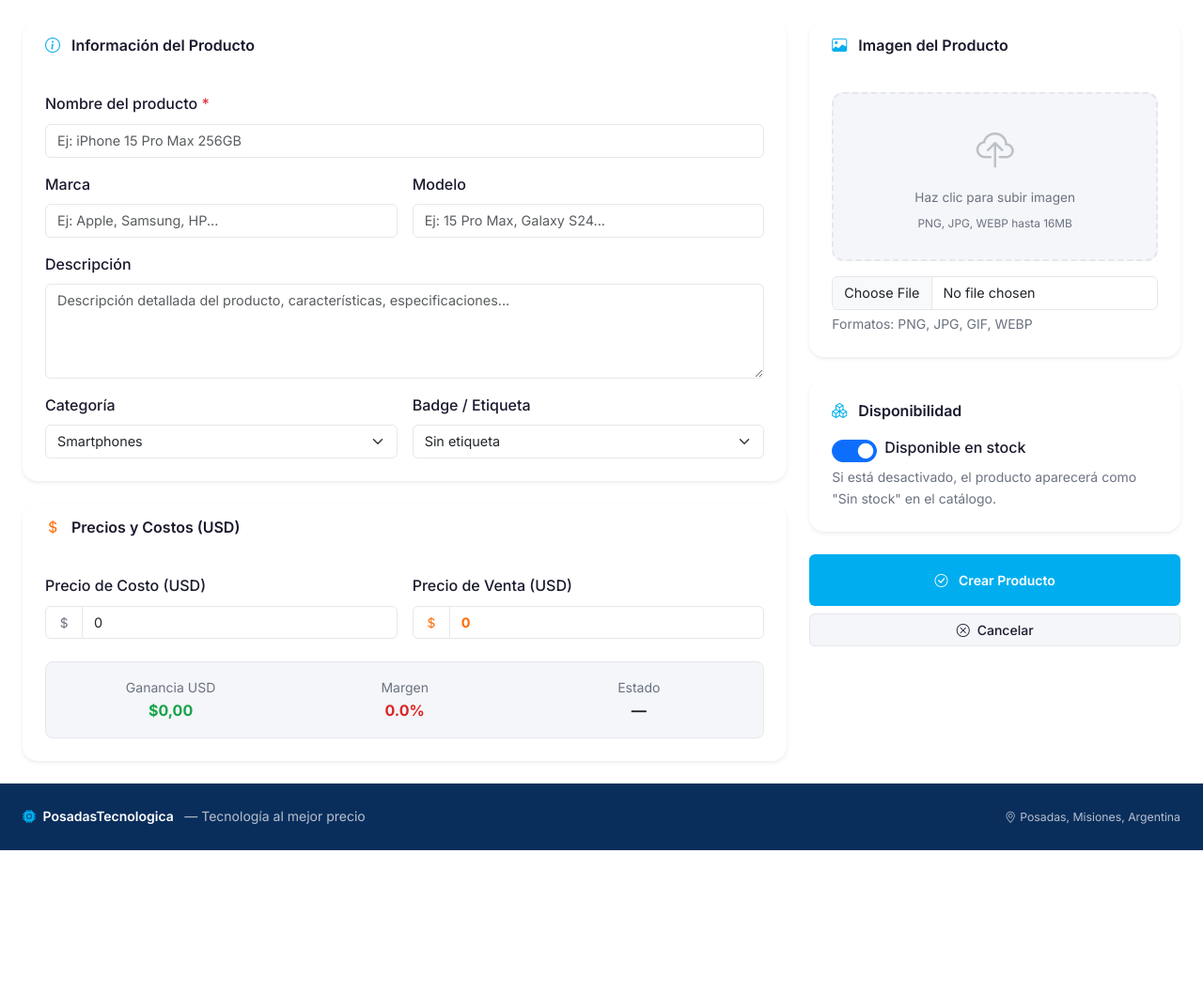
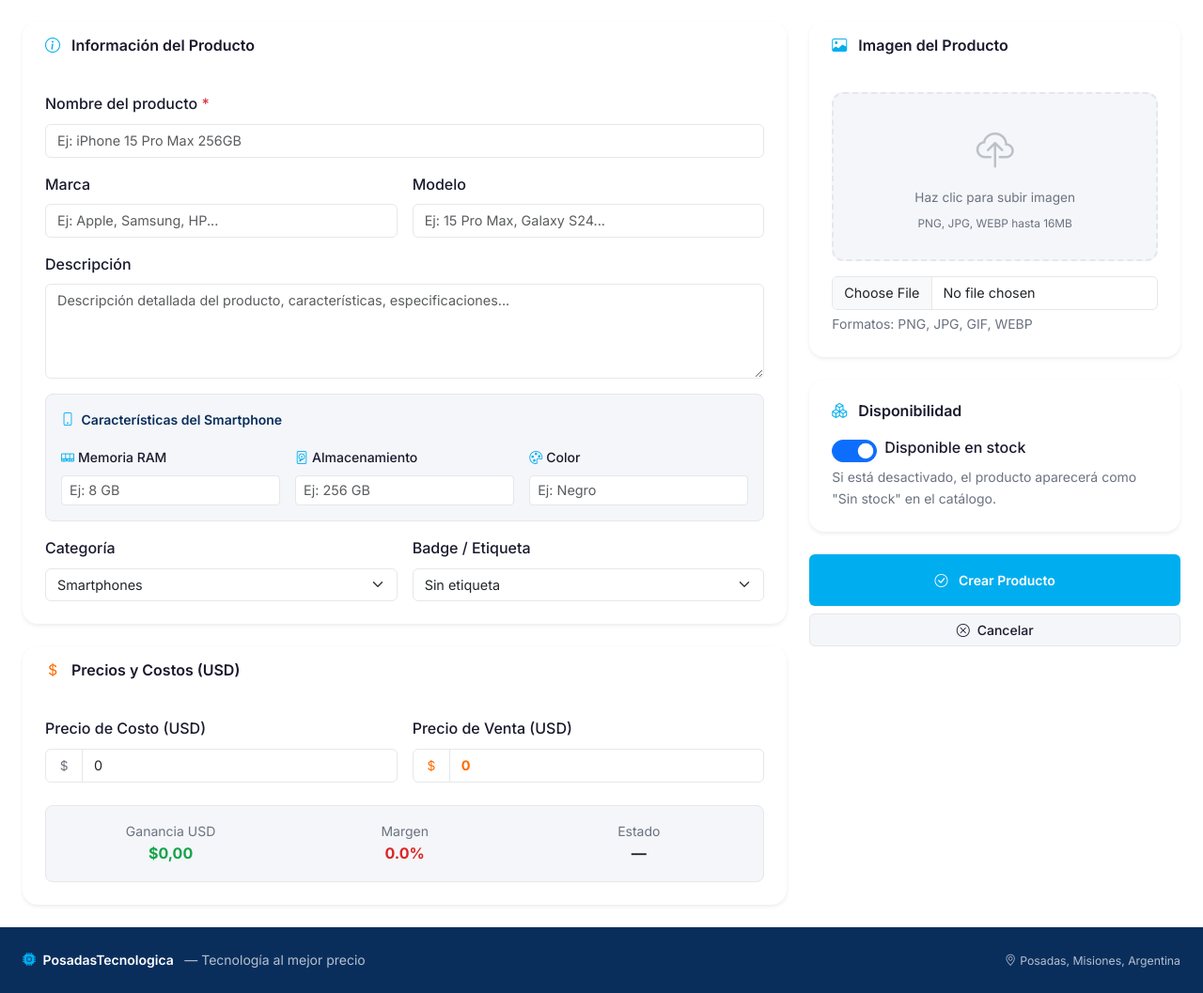
Before and after one commit to Sandeje96/posadas-tecnologica-catalogo, a Flask app: page /admin/productos/nuevo in a window 1280 px wide. Shown: the part 125-1182 px from the top of the page at 94% size. Before the commit the page ends 1030 px from the top, so only its background shows below. Run offline with Flask 3, Linux system fonts and the light colour scheme; the visitor is signed in with stand-in values (Sample User, id 1).

Commit message:
feat: add RAM, storage and color fields to products
- New fields in Product model: ram, storage, color
- Auto-migrate existing DB with ALTER TABLE ADD COLUMN IF NOT EXISTS
- Form fields added in admin product form
- Badges shown on catalog cards and product detail modal

Co-Authored-By: Claude Sonnet 4.6 <noreply@anthropic.com>

```diff
--- a/app/models.py
+++ b/app/models.py
@@ -15,6 +15,9 @@ class Product(db.Model):
     cost_price_usd = db.Column(db.Numeric(10, 2), nullable=False, default=0)
     sale_price_usd = db.Column(db.Numeric(10, 2), nullable=False, default=0)
     image_filename = db.Column(db.String(255), nullable=True)
+    ram = db.Column(db.String(50), nullable=True)
+    storage = db.Column(db.String(50), nullable=True)
+    color = db.Column(db.String(50), nullable=True)
     stock = db.Column(db.Boolean, default=True, nullable=False)
     badge = db.Column(db.String(50), nullable=True)
     created_at = db.Column(db.DateTime, default=datetime.utcnow)
--- a/app/routes/catalog.py
+++ b/app/routes/catalog.py
@@ -77,7 +77,10 @@ def product_detail(product_id):
         'stock': product.stock,
         'badge': product.badge,
         'image_filename': product.image_filename,
-        'exchange_rate': float(exchange_rate)
+        'exchange_rate': float(exchange_rate),
+        'ram': product.ram,
+        'storage': product.storage,
+        'color': product.color
     })
 
 
--- a/app/routes/products.py
+++ b/app/routes/products.py
@@ -96,6 +96,9 @@ def new_product():
             cost_price_usd = Decimal(request.form.get('cost_price_usd', '0') or '0')
             sale_price_usd = Decimal(request.form.get('sale_price_usd', '0') or '0')
             stock = request.form.get('stock') == 'on'
+            ram = request.form.get('ram', '').strip() or None
+            storage = request.form.get('storage', '').strip() or None
+            color = request.form.get('color', '').strip() or None
 
             if not name:
                 flash('El nombre del producto es obligatorio.', 'danger')
@@ -116,7 +119,10 @@ def new_product():
                 cost_price_usd=cost_price_usd,
                 sale_price_usd=sale_price_usd,
                 stock=stock,
-                image_filename=image_filename
+                image_filename=image_filename,
+                ram=ram,
+                storage=storage,
+                color=color
             )
             db.session.add(product)
             db.session.commit()
@@ -147,6 +153,9 @@ def edit_product(product_id):
             product.cost_price_usd = Decimal(request.form.get('cost_price_usd', '0') or '0')
             product.sale_price_usd = Decimal(request.form.get('sale_price_usd', '0') or '0')
             product.stock = request.form.get('stock') == 'on'
+            product.ram = request.form.get('ram', '').strip() or None
+            product.storage = request.form.get('storage', '').strip() or None
+            product.color = request.form.get('color', '').strip() or None
 
             if not product.name:
                 flash('El nombre del producto es obligatorio.', 'danger')
--- a/app/static/js/main.js
+++ b/app/static/js/main.js
@@ -159,7 +159,14 @@ function openProductModal(productId) {
             <h4 class="fw-bold mb-1" style="color: var(--color-text);">${data.name}</h4>
             <p class="mb-3" style="color: var(--color-muted);">${data.brand}${data.model ? ' · ' + data.model : ''}</p>
 
-            ${data.description ? `<p class="mb-4 small" style="color: var(--color-text);">${data.description}</p>` : ''}
+            ${data.description ? `<p class="mb-3 small" style="color: var(--color-text);">${data.description}</p>` : ''}
+
+            ${(data.ram || data.storage || data.color) ? `
+            <div class="d-flex flex-wrap gap-2 mb-3">
+              ${data.ram ? `<span class="badge rounded-pill px-3 py-2" style="background-color: rgba(10,46,92,0.08); color: var(--color-primary); font-size: 0.8rem;"><i class="bi bi-memory me-1"></i><strong>RAM:</strong> ${data.ram}</span>` : ''}
+              ${data.storage ? `<span class="badge rounded-pill px-3 py-2" style="background-color: rgba(10,46,92,0.08); color: var(--color-primary); font-size: 0.8rem;"><i class="bi bi-device-hdd me-1"></i><strong>Almacenamiento:</strong> ${data.storage}</span>` : ''}
+              ${data.color ? `<span class="badge rounded-pill px-3 py-2" style="background-color: rgba(10,46,92,0.08); color: var(--color-primary); font-size: 0.8rem;"><i class="bi bi-palette me-1"></i><strong>Color:</strong> ${data.color}</span>` : ''}
+            </div>` : ''}
 
             <div class="mb-3">
               <div class="fw-bold mb-1" style="color: var(--color-accent-alt); font-size: 1.6rem;">
--- a/app/templates/admin/products/form.html
+++ b/app/templates/admin/products/form.html
@@ -63,6 +63,43 @@
                             <textarea class="form-control" name="description" rows="4"
                                       placeholder="Descripción detallada del producto, características, especificaciones..."
                                       style="border-color: var(--color-border);">{{ product.description if product else '' }}</textarea>
+                        </div>
+
+                        <!-- Características Smartphone -->
+                        <div class="mt-3 p-3 rounded-3" style="background-color: var(--color-surface); border: 1px solid var(--color-border);">
+                            <p class="fw-semibold small mb-3" style="color: var(--color-primary);">
+                                <i class="bi bi-phone me-1" style="color: var(--color-accent);"></i>
+                                Características del Smartphone
+                            </p>
+                            <div class="row g-3">
+                                <div class="col-md-4">
+                                    <label class="form-label fw-medium small" style="color: var(--color-text);">
+                                        <i class="bi bi-memory me-1" style="color: var(--color-accent);"></i>Memoria RAM
+                                    </label>
+                                    <input type="text" class="form-control form-control-sm" name="ram"
+                                           value="{{ product.ram if product and product.ram else '' }}"
+                                           placeholder="Ej: 8 GB"
+                                           style="border-color: var(--color-border);">
+                                </div>
+                                <div class="col-md-4">
+                                    <label class="form-label fw-medium small" style="color: var(--color-text);">
+                                        <i class="bi bi-device-hdd me-1" style="color: var(--color-accent);"></i>Almacenamiento
+                                    </label>
+                                    <input type="text" class="form-control form-control-sm" name="storage"
+                                           value="{{ product.storage if product and product.storage else '' }}"
+                                           placeholder="Ej: 256 GB"
+                                           style="border-color: var(--color-border);">
+                                </div>
+                                <div class="col-md-4">
+                                    <label class="form-label fw-medium small" style="color: var(--color-text);">
+                                        <i class="bi bi-palette me-1" style="color: var(--color-accent);"></i>Color
+                                    </label>
+                                    <input type="text" class="form-control form-control-sm" name="color"
+                                           value="{{ product.color if product and product.color else '' }}"
+                                           placeholder="Ej: Negro"
+                                           style="border-color: var(--color-border);">
+                                </div>
+                            </div>
                         </div>
 
                         <div class="row g-3 mt-0">
```
Also changed, not shown: app/__init__.py (+9 -0 lines), app/templates/catalog/index.html (+21 -0 lines).
